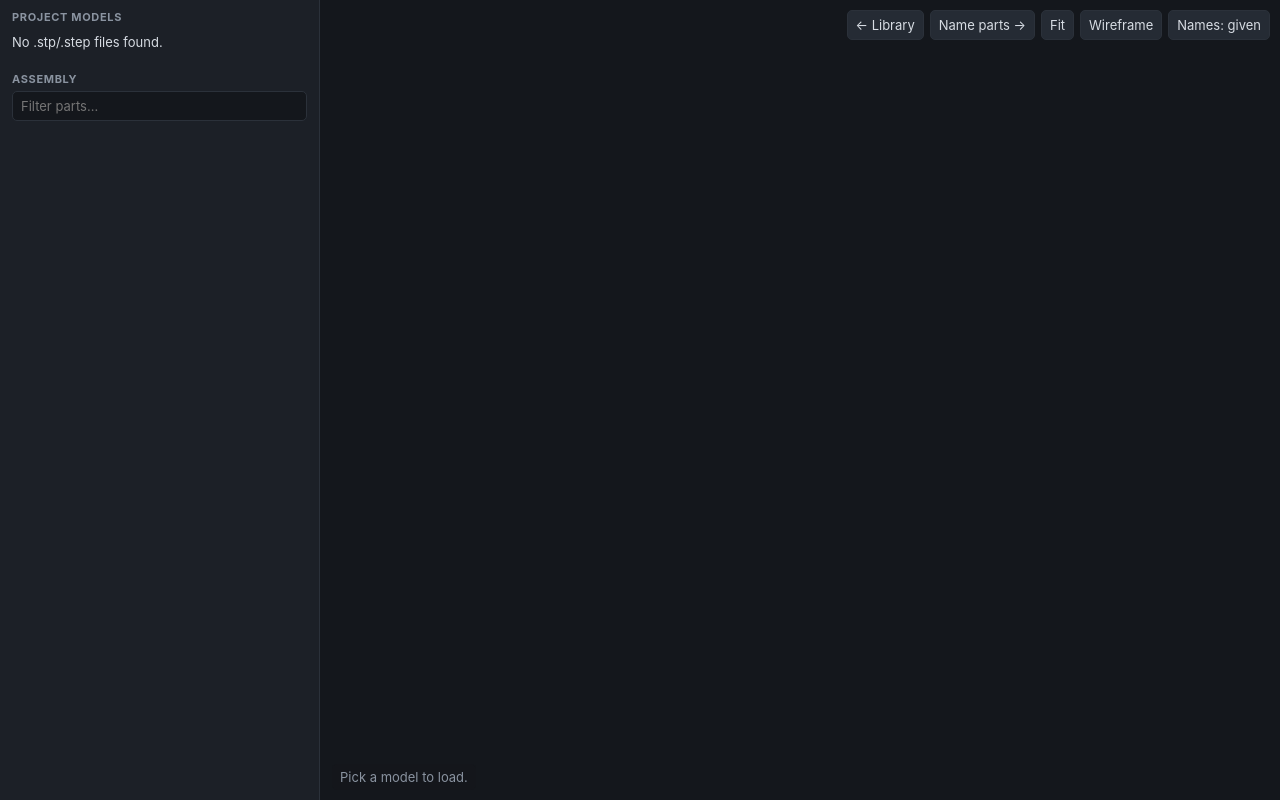
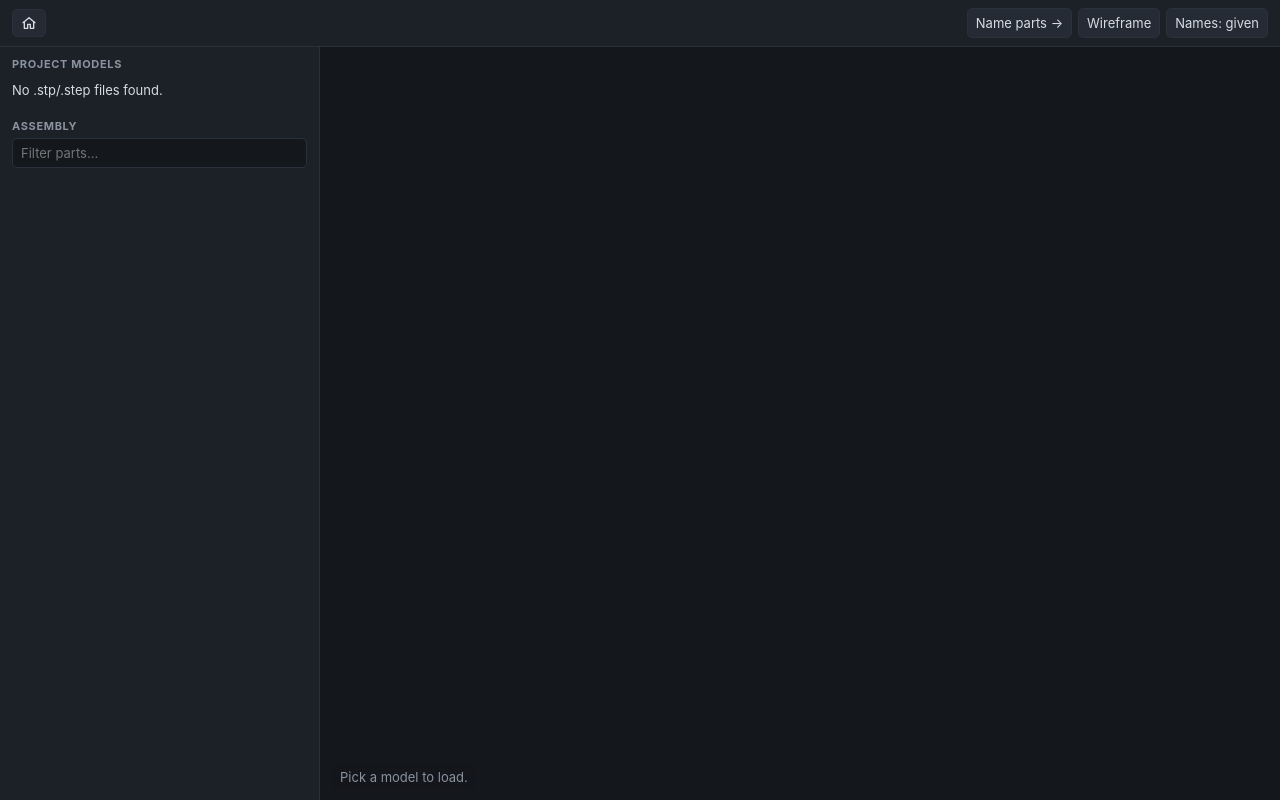
Before and after one commit to felixp33/cad_reader, a Next.js app in the folder viewer/: page /viewer in a window 1280 px wide. Built offline with nearby package versions, Linux system fonts and the light colour scheme.

Commit message:
Refactor code structure for improved readability and maintainability

```diff
--- a/viewer/app/globals.css
+++ b/viewer/app/globals.css
@@ -1,7 +1,10 @@
 :root { --bg:#14171c; --panel:#1c2027; --line:#2b313a; --fg:#d7dce3; --dim:#8a93a0; --accent:#4da3ff; }
 * { box-sizing: border-box; }
 body { margin:0; height:100vh; background:var(--bg); color:var(--fg); font:13px/1.4 -apple-system, system-ui, sans-serif; }
-.app { height:100vh; display:grid; grid-template-columns:320px 1fr; }
+.app { height:100vh; display:grid; grid-template-columns:320px 1fr; grid-template-rows:auto 1fr; }
+.topbar { grid-column:1 / -1; display:flex; align-items:center; gap:6px; padding:8px 12px; background:var(--panel); border-bottom:1px solid var(--line); }
+.topbar-spacer { flex:1; }
+.icon-btn { display:inline-flex; align-items:center; padding:5px 8px; }
 aside { background:var(--panel); border-right:1px solid var(--line); display:flex; flex-direction:column; min-height:0; }
 aside h2 { margin:0; padding:10px 12px 4px; font-size:11px; text-transform:uppercase; letter-spacing:.06em; color:var(--dim); }
 .models { padding:4px 12px 10px; display:flex; flex-direction:column; gap:4px; }
@@ -17,9 +20,8 @@ button small { color:var(--dim); }
 .twist { width:12px; color:var(--dim); cursor:pointer; user-select:none; text-align:center; }
 .eye { margin-left:6px; cursor:pointer; opacity:.6; }
 .children { margin-left:12px; }
-main { position:relative; min-width:0; }
+main { position:relative; min-width:0; min-height:0; }
 canvas { display:block; width:100%; height:100%; }
-.toolbar { position:absolute; top:10px; right:10px; display:flex; gap:6px; }
 .status { position:absolute; left:12px; bottom:10px; color:var(--dim); background:rgba(20,23,28,.8); padding:4px 8px; border-radius:5px; }
 .drop { position:absolute; inset:0; display:flex; align-items:center; justify-content:center; font-size:20px;
         background:rgba(77,163,255,.15); border:2px dashed var(--accent); pointer-events:none; }
--- a/viewer/components/IsolatedView.tsx
+++ b/viewer/components/IsolatedView.tsx
@@ -18,7 +18,7 @@ export default function IsolatedView({ entry, title, onClose }: { entry: Entry;
 
   // Starts at the top-right of the 3D area.
   useEffect(() => {
-    setPos({ x: Math.max(0, host().clientWidth - size.w - 10), y: 52 });
+    setPos({ x: Math.max(0, host().clientWidth - size.w - 10), y: 12 });
     // eslint-disable-next-line react-hooks/exhaustive-deps
   }, []);
 
--- a/viewer/components/Viewer.tsx
+++ b/viewer/components/Viewer.tsx
@@ -123,6 +123,19 @@ export default function Viewer() {
 
   return (
     <div className="app">
+      <header className="topbar">
+        <Link className="btn icon-btn" href="/" title="Library" aria-label="Library">
+          <svg width="16" height="16" viewBox="0 0 24 24" fill="none" stroke="currentColor" strokeWidth="2" strokeLinecap="round" strokeLinejoin="round">
+            <path d="M3 11.5 12 4l9 7.5" /><path d="M5 10v10h5v-6h4v6h5V10" />
+          </svg>
+        </Link>
+        <span className="topbar-spacer" />
+        <Link className="btn" href={currentModel ? `/naming?model=${encodeURIComponent(currentModel)}` : '/naming'}>Name parts →</Link>
+        <button onClick={toggleWire}>Wireframe</button>
+        <button onClick={() => setShowGiven(!showGiven)} title="Switch the assembly tree between given names and part IDs">
+          Names: {showGiven ? 'given' : 'IDs'}
+        </button>
+      </header>
       <aside>
         <h2>Project models</h2>
         <div className="models">
@@ -141,15 +154,6 @@ export default function Viewer() {
       </aside>
       <main>
         <canvas ref={canvasRef} />
-        <div className="toolbar">
-          <Link className="btn" href="/">← Library</Link>
-          <Link className="btn" href={currentModel ? `/naming?model=${encodeURIComponent(currentModel)}` : '/naming'}>Name parts →</Link>
-          <button onClick={fit}>Fit</button>
-          <button onClick={toggleWire}>Wireframe</button>
-          <button onClick={() => setShowGiven(!showGiven)} title="Switch the assembly tree between given names and part IDs">
-            Names: {showGiven ? 'given' : 'IDs'}
-          </button>
-        </div>
         {isolated && <IsolatedView entry={isolated} title={labelOf(isolated)} onClose={() => setIsolated(null)} />}
         <div className="status">{status}</div>
       </main>
```
Also changed, not shown: 1 other file (tests, documents, lock files or other folders).
